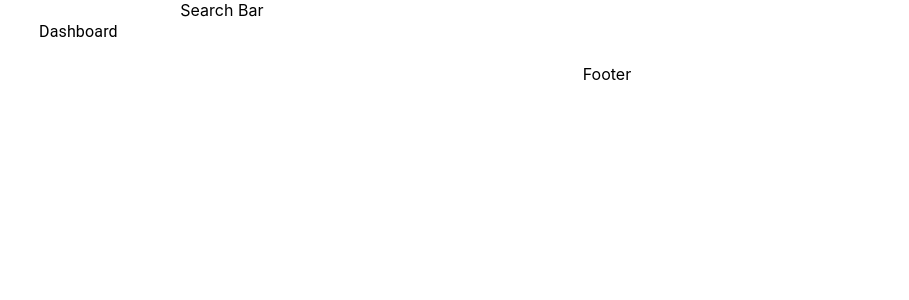
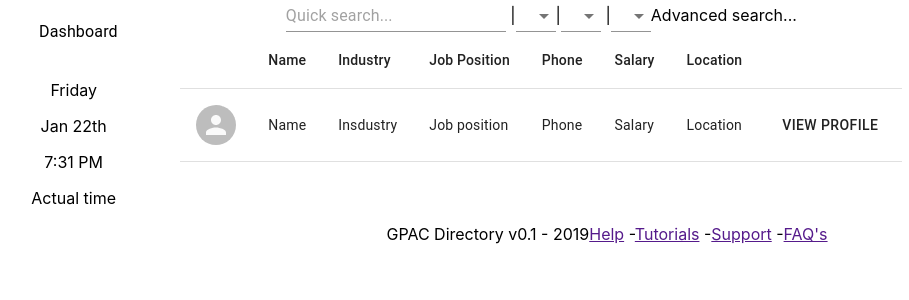
Before and after one commit to eder-toledo/gpac-Demo, a React (Create React App) app in the folder frontend/: page / in a window 1280 px wide. Shown: the top 300 px of the page, without its empty margins (33-942 px from the left). Built offline with nearby package versions, Linux system fonts and the light colour scheme.

Commit message:
Adding basic structure for components

```diff
--- a/frontend/src/App.js
+++ b/frontend/src/App.js
@@ -1,8 +1,8 @@
 import LeftMenu from './components/LeftMenu';
 import Footer from './components/Footer';
 import SearchBar from './components/SearchBar';
+import ListCandidates from './components/ListCandidates';
 import './App.css';
-import Box from '@material-ui/core/Box'
 import Grid from '@material-ui/core/Grid'
 
 
@@ -25,6 +25,7 @@ function App() {
         </Grid>
         <Grid>
           <SearchBar />
+          <ListCandidates />
         </Grid>
       </Grid>
       <Footer />
--- a/frontend/src/components/Footer/index.jsx
+++ b/frontend/src/components/Footer/index.jsx
@@ -1,5 +1,13 @@
 import React from "react";
 
 export default function Footer() {
-  return <div>Footer</div>;
+  return (
+    <div>
+      <span>GPAC Directory v0.1 - 2019</span>
+      <span>
+        <a href="">Help</a> -<a href="">Tutorials</a> -<a href="">Support</a> -
+        <a href="">FAQ's</a>
+      </span>
+    </div>
+  );
 }
--- a/frontend/src/components/LeftMenu/index.jsx
+++ b/frontend/src/components/LeftMenu/index.jsx
@@ -1,9 +1,10 @@
-import React from "react";
+import React, { useState } from "react";
 import { makeStyles } from "@material-ui/core/styles";
 import List from "@material-ui/core/List";
 import ListItem from "@material-ui/core/ListItem";
 import ListItemIcon from "@material-ui/core/ListItemIcon";
 import ListItemText from "@material-ui/core/ListItemText";
+import Box from "@material-ui/core/Box";
 
 const useStyles = makeStyles((theme) => ({
   root: {
@@ -18,22 +19,33 @@ const useStyles = makeStyles((theme) => ({
 
 export default function LetfMenu() {
   const classes = useStyles();
-  const [open, setOpen] = React.useState(true);
+  const [time, setTime] = useState(new Date());
 
-  const handleClick = () => {
-    setOpen(!open);
-  };
+  setInterval(() => {
+    setTime(new Date());
+  }, 1000);
 
   return (
+    <Box>
       <List
         component="nav"
         aria-labelledby="nested-list-subheader"
         className={classes.root}
       >
-      <ListItem button onClick={handleClick}>
+        <ListItem button>
           <ListItemIcon></ListItemIcon>
           <ListItemText primary="Dashboard" />
         </ListItem>
       </List>
+      <Box>
+        <p>{time.toLocaleDateString("en-us", { weekday: "long" })}</p>
+        <p>
+          {time.toLocaleDateString("en-us", { month: "short" })}{" "}
+          {time.toLocaleDateString("en-us", { day: "numeric" })}th
+        </p>
+        <p>{time.toLocaleTimeString([], { timeStyle: "short" })}</p>
+        <p>Actual time</p>
+      </Box>
+    </Box>
   );
 }
--- a/frontend/src/components/ListCandidates/index.jsx
+++ b/frontend/src/components/ListCandidates/index.jsx
@@ -0,0 +1,44 @@
+import React from "react";
+import Table from "@material-ui/core/Table";
+import Button from "@material-ui/core/Button";
+import Avatar from "@material-ui/core/Avatar";
+import { TableBody, TableCell, TableHead, TableRow } from "@material-ui/core";
+
+export default function ListCandidates() {
+  return (
+    <div>
+      <Table>
+        <TableHead>
+          <TableRow>
+            <TableCell></TableCell>
+            <TableCell>Name</TableCell>
+            <TableCell>Industry</TableCell>
+            <TableCell>Job Position</TableCell>
+            <TableCell>Phone</TableCell>
+            <TableCell>Salary</TableCell>
+            <TableCell>Location</TableCell>
+            <TableCell></TableCell>
+          </TableRow>
+        </TableHead>
+        <TableBody>
+          <TableRow>
+            <TableCell>
+              <Avatar variant="text" color="default"></Avatar>
+            </TableCell>
+            <TableCell>Name</TableCell>
+            <TableCell>Insdustry</TableCell>
+            <TableCell>Job position</TableCell>
+            <TableCell>Phone</TableCell>
+            <TableCell>Salary</TableCell>
+            <TableCell>Location</TableCell>
+            <TableCell>
+              <Button variant="text" color="default">
+                View Profile
+              </Button>
+            </TableCell>
+          </TableRow>
+        </TableBody>
+      </Table>
+    </div>
+  );
+}
--- a/frontend/src/components/SearchBar/index.jsx
+++ b/frontend/src/components/SearchBar/index.jsx
@@ -1,9 +1,25 @@
-import React from 'react'
+import { Box, Input, TextField } from "@material-ui/core";
+import React from "react";
 
 export default function SearchBar() {
-    return (
-        <div>
-            Search Bar
-        </div>
-    )
+  return (
+    <div>
+      <Box component="span">
+        <Input placeholder="Quick search..."></Input> |
+        <TextField select>
+          <option></option>
+        </TextField>
+        |
+        <TextField select>
+          <option></option>
+        </TextField>{" "}
+        |
+        <TextField select>
+          <option></option>
+        </TextField>
+      </Box>
+      <span>Advanced search</span>
+      <span>...</span>
+    </div>
+  );
 }
```
Also changed, not shown: 1 other file (tests, documents, lock files or other folders). Lines whose indentation alone changed are shown as unchanged.
